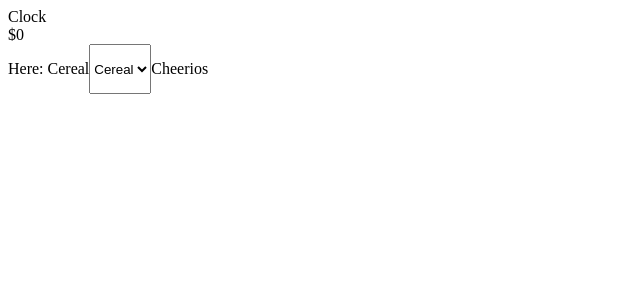
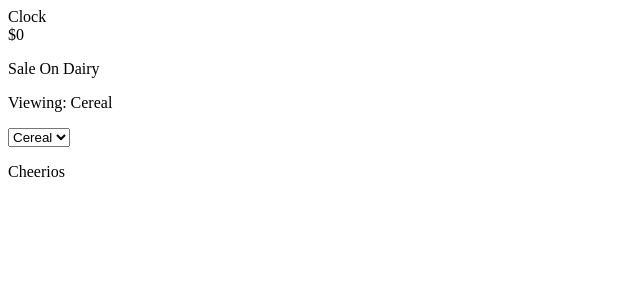
Before and after one commit to whlong1/reactville, a React (Create React App) app: page / in a window 1280 px wide. Shown: the top 300 px of the page, without its empty margins (0-640 px from the left). Built offline with nearby package versions, Linux system fonts and the light colour scheme.

Commit message:
clean up component, add random product selector function

```diff
--- a/src/App.jsx
+++ b/src/App.jsx
@@ -11,10 +11,19 @@ const App = () => {
   const [cash, setCash] = useState(0)
 
 
+  const dayOfWeek = () => {
+    const days = ['Sunday', 'Monday', 'Tuesday', 'Wednesday', 'Thursday', 'Friday', 'Saturday']
+    const idx = new Date().getDay()
+    return days[idx]
+  }
+
+  console.log(dayOfWeek())
+
+
   return (
     <main>
       <Nav cash={cash} setCash={setCash} />
-      <SuperMarket/>
+      <SuperMarket />
     </main>
   )
 }
--- a/src/SuperMarket/Shelf.jsx
+++ b/src/SuperMarket/Shelf.jsx
@@ -4,8 +4,8 @@ const Shelf = (props) => {
 
   return (
     <div>
-      {props.products.map((product)=>(
-        <p>{product.name}</p>
+      {props.products.map((product, idx)=>(
+        <p key={idx}>{product.name}</p>
       ))}
     </div>
   )
--- a/src/SuperMarket/SuperMarket.jsx
+++ b/src/SuperMarket/SuperMarket.jsx
@@ -1,62 +1,12 @@
-import Aisle from './Aisle'
 import Shelf from './Shelf'
 import CategoryMenu from './CategoryMenu'
-
-import { useState } from 'react'
-
-const products = [
-  {
-    name: 'Cheerios',
-    price: 2.99,
-    category: 'Cereal',
-    image: 'GenericProduct.png'
-  },
-  {
-    name: 'Cheese',
-    price: 5.99,
-    category: 'Dairy',
-    image: 'GenericProduct.png'
-  },
-  {
-    name: 'Milk',
-    price: 5.99,
-    category: 'Dairy',
-    image: 'GenericProduct.png'
-  },
-]
+import { salesGenerator } from './modules/salesGenerator'
+import { products } from './modules/data'
+import { useState, useEffect } from 'react'
 
 const SuperMarket = () => {
   const [productCategory, setProductCategory] = useState('Cereal')
-
-  const dayOfWeek = () => {
-    const days = ['Sunday', 'Monday', 'Tuesday', 'Wednesday', 'Thursday', 'Friday', 'Saturday']
-    const idx = new Date().getDay()
-    return days[idx]
-  }
-
-  console.log(dayOfWeek())
-
-  const detectSale = () => {
-    switch (new Date().getDay()) {
-      case 0:
-        return 'Dairy'
-      case 1:
-        return ''
-      case 2:
-        return 'Cereal'
-      case 3:
-        return ''
-      case 4:
-        return ''
-      case 5:
-        return ''
-      case 6:
-        return ''
-      case 7:
-        return ''
-    }
-  }
-
+  const [sale, setSale] = useState()
 
   const groupBy = () => {
     const sorted = products.reduce(function (aisle, product) {
@@ -70,15 +20,18 @@ const SuperMarket = () => {
   }
 
 
+  useEffect(() => {
+    const newSale = salesGenerator()
+    setSale(newSale)
+  }, [])
+
 
   return (
-    <div style={{ display: 'flex' }}>
-      <p>Here: {productCategory}</p>
-
+    <div>
+      <p>Sale On {sale}</p>
+      <p>Viewing: {productCategory}</p>
       <CategoryMenu products={products} setProductCategory={setProductCategory} />
       <Shelf products={groupBy()[productCategory]} />
-
-
     </div>
   )
 }
--- /dev/null
+++ b/src/SuperMarket/modules/data.js
@@ -0,0 +1,20 @@
+export const products = [
+  {
+    name: 'Cheerios',
+    price: 2.99,
+    category: 'Cereal',
+    image: 'GenericProduct.png'
+  },
+  {
+    name: 'Cheese',
+    price: 5.99,
+    category: 'Dairy',
+    image: 'GenericProduct.png'
+  },
+  {
+    name: 'Milk',
+    price: 5.99,
+    category: 'Dairy',
+    image: 'GenericProduct.png'
+  },
+]
--- /dev/null
+++ b/src/SuperMarket/modules/salesGenerator.js
@@ -0,0 +1,5 @@
+export const salesGenerator = () => {
+  const categories = ['Cereal', 'Dairy', 'Meat', 'Baked Goods', 'Frozen Food']
+  const idx = Math.floor(Math.random() * categories.length)
+  return categories[idx]
+}
```
